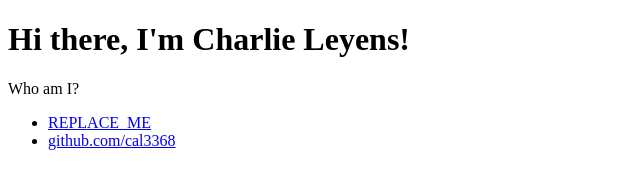
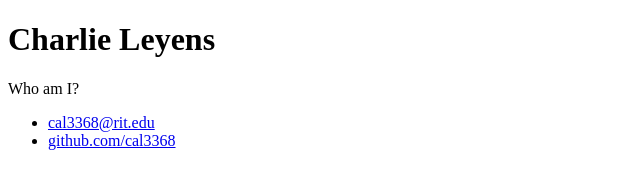
Before and after one commit to cal3368/cal3368.github.io, a plain HTML site: page index.html in a window 1280 px wide. Shown: the whole page, without its empty margins (0-640 px from the left). Drawn offline with Linux system fonts and the light colour scheme.

Commit message:
Update index.html

```diff
--- a/index.html
+++ b/index.html
@@ -6,13 +6,13 @@
   <body>
     <div class="container">
       <div class="blurb">
-        <h1>Hi there, I'm Charlie Leyens!</h1>
+        <h1>Charlie Leyens</h1>
         <p>Who am I?</p>
       </div>
     </div>
     <footer>
       <ul>
-        <li><a href="mailto:cal3368@rit.edu">REPLACE_ME</a></li>
+        <li><a href="mailto:cal3368@rit.edu">cal3368@rit.edu</a></li>
         <li>
           <a href="https://github.com/cal3368">github.com/cal3368</a>
         </li>
```
